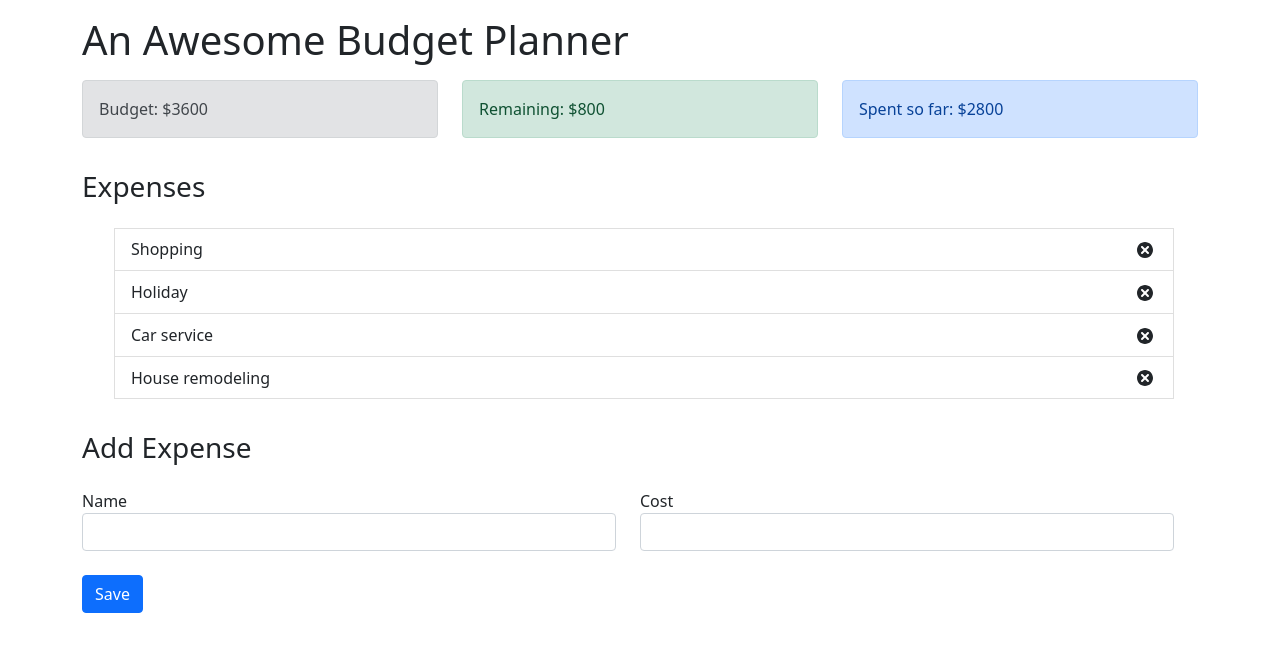
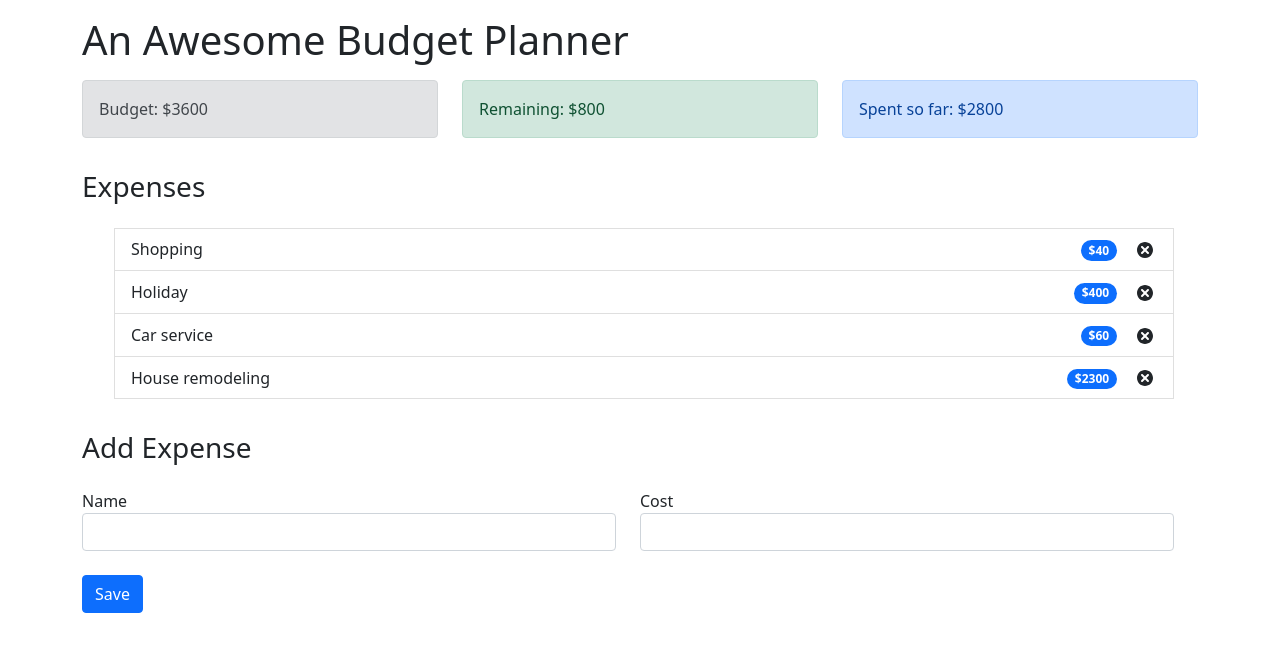
Before and after one commit to mfbaltaza/budget-tracker, a React (Create React App) app: page / in a window 1280 px wide. Shown: the top 652 px of the page. Built offline with nearby package versions, Linux system fonts and the light colour scheme.

Commit message:
Fixes Price Badge on Expense List

```diff
--- a/src/components/ExpenseItem.js
+++ b/src/components/ExpenseItem.js
@@ -16,11 +16,11 @@ export default function ExpenseItem(props) {
     <li className="list-group-item d-flex justify-content-between align-items-center">
       {props.name}
       <div>
-        <span className="badge badge-primary badge-pill mr-3">
+        <span className="badge rounded-pill bg-primary me-3">
           ${props.cost}
         </span>
-        {/* This is a delete icon we bring */}
         <TiDelete size="1.5em" onClick={handleDeleteExpense}></TiDelete>
+                {/* This is a delete icon we bring */}
       </div>
     </li>
   );
```
